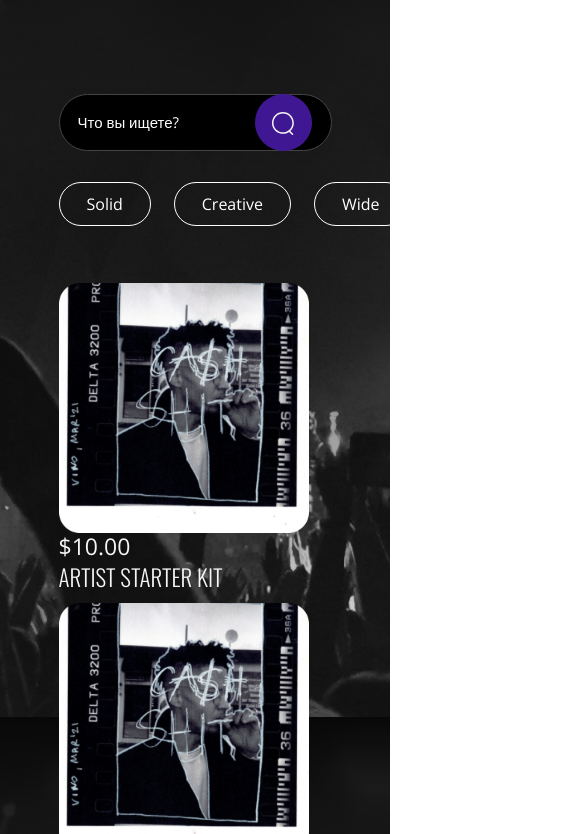
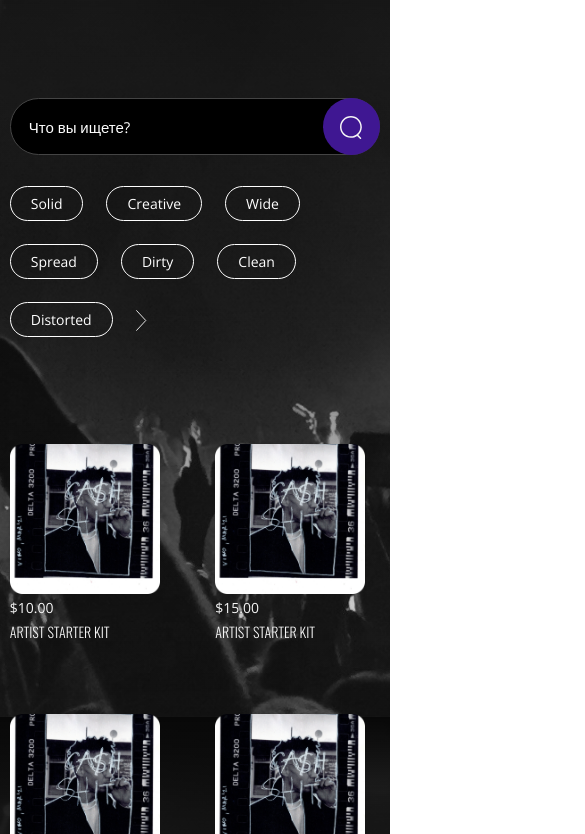
Before and after one commit to presets-star/Frontend, a plain HTML site: page categories/catalog.html in a window 390 px wide. Shown: the part 127-961 px from the top of the page, 585 px wide, since content can reach past the window. Drawn offline with nearby package versions, Linux system fonts and the light colour scheme.

Commit message:
fix media scren

```diff
--- a/categories/catalog.html
+++ b/categories/catalog.html
@@ -41,8 +41,9 @@
                         <li value="5" class="categories__select-li Dirty">Dirty</li>
                         <li value="6" class="categories__select-li Clean">Clean</li>
                         <li value="7" class="categories__select-li Distorted">Distorted</li>
+
+                        <button class="right__select"><img src="images/right.svg" /></button>
                     </ul>
-                    <button class="right__select"><img src="images/right.svg" /></button>
                 </div>
             </main>
             <div class="card root"></div>
--- a/categories/css/styles.css
+++ b/categories/css/styles.css
@@ -38,10 +38,14 @@ body {
 
 .nav {
   display: flex;
-  gap: 50px; }
+  align-items: center;
+  gap: 20px; }
 
 .header {
+
   display: flex;
+  flex-wrap: wrap;
+  gap: 30px;
   justify-content: space-between;
   padding: 75px 0px 114px 0px; }
 .categories {
@@ -53,7 +57,8 @@ body {
   position: relative; }
 
 .categories__search .input-element {
-  display: flex; }
+  display: flex;
+ }
 
 .input {
   width: 501px;
@@ -77,14 +82,18 @@ body {
   margin-right: 20px;
   right: 0; }
 .select {
-  display: flex;
-  align-items: baseline;
+  display: flex !important;
+  justify-content: start;
+  flex-wrap: wrap !important;
+width: 100% !important;
 }
 
 .categories__select {
   margin-top: 31px;
   display: flex;
-  gap: 23px; }
+  gap: 23px;
+  align-items: center;
+flex-wrap:wrap ; }
 
 .categories__select-li {
   color: #fff;
@@ -102,7 +111,7 @@ body {
 .right__select {
   width: 11px;
   height: 19px;
-  margin-left: 23px;
+
 }
 .card {
   color: white;
@@ -110,13 +119,21 @@ body {
   font-weight: bold;
   margin-top: 22px; }
   .card_wrapper {
-    display: grid;
+    display: flex;
+    align-items: center;
+    justify-content: start;
+    flex-wrap: wrap;
+    width: 100%;
+    gap: 25px;
+  /*   display: grid;
     grid-template-columns: repeat(auto-fill, minmax(256px, 1fr));
-    grid-row-gap: 25px;
+    grid-row-gap: 25px; */
   }
   .card .card_img {
     width: 250px;
-    height: 250px;}
+    height: 250px;
+  margin-top: 50px;}
+
   .card .text {
     display: flex;
     width: 165px;
@@ -216,7 +233,7 @@ body {
   text-align: center;
   color: #f5f5f5;
   height: 171px;
-  width: 1200px;
+  width: 100%;
 }
 .review_content > div {
   width: 1067px;
@@ -284,6 +301,7 @@ body {
   display: flex;
   flex-direction: column;
   gap: 24px;
+  flex-wrap: wrap !important;
 }
 .footer_container h3 {
   font-family: 'Oswald', sans-serif;
@@ -299,3 +317,164 @@ body {
   flex-direction: column;
   gap: 11px;
 }
+
+
+@media(max-width:1100px){
+
+  .container {
+    width: 80%;
+    margin: 0 auto;
+  }}
+
+
+@media(max-width:700px){
+
+  .container {
+    width: 80%;
+    margin: 0 auto;
+  }
+  .card_wrapper {
+    display: flex;
+    align-items: center;
+    justify-content: space-between;
+    flex-wrap: wrap;
+    width: 100%;
+    gap: 25px;}
+
+
+
+  }
+
+
+
+
+@media(max-width:500px){
+
+  .container {
+    width: 90%;
+    margin: 0 auto;
+  }
+  .card_wrapper {
+    display: flex;
+    align-items: center;
+    justify-content: space-between;
+    flex-wrap: wrap;
+    width: 100%;
+    gap: 25px;}
+
+    .card .card_img {
+      width: 200px;
+      height: 200px;
+    margin-top: 50px;}
+    .card .text {
+      display: flex;
+      width: 165px;
+      height: 45px;
+      flex-wrap: wrap; }
+      .card .text p {
+        padding-right: 80px;
+        font-family: "Open Sans", sans-serif;
+        color: #f5f5f5;
+        font-size: 18px;
+        font-weight: 400;
+        }
+      .card .text h6 {
+        margin: 0;
+        font-family: 'Oswald', sans-serif;
+        font-weight: 300;
+        color: #f5f5f5;
+        font-size: 18px;
+      }
+
+.main_descr-flex {
+  display: block;
+}
+.form form {
+  display: flex;
+  max-width: 300px;
+  position: relative;
+  margin: 0 auto;
+}
+
+.h2 {
+  font-family: 'Oswald', sans-serif;
+  font-weight: 400;
+  font-size: 17px;
+  text-transform: uppercase;
+}
+.button-post {
+  right: 0;
+  position: absolute;
+  background: #3f1792;
+  border: none;
+  font-size: 13px;
+  padding: 20px 27px;
+}
+.input-post {
+  border: 0.50px solid #444;
+}
+.input-post[type="text"]::placeholder {
+  font-weight: 400;
+  font-size: 15px;
+  color: #a0a0a0;
+}
+.search-button {
+  position: absolute;
+  margin-right: 0px;
+  right: 0; }
+
+.footer_container h3 {
+  font-family: 'Oswald', sans-serif;
+  font-weight: 400;
+  font-size: 17px;
+}
+.categories__select-li {
+  color: #fff;
+  font-family: "Open Sans", sans-serif;
+  padding: 7px 20px;
+  box-sizing: border-box;
+  border: 0.5px solid #fff;
+  border-radius: 28.5px;
+  font-size: 14px;
+  transition: background-color 0.1s; }
+  }
+
+
+
+@media(max-width:450px){
+  .container {
+    width: 95%;
+    margin: 0 auto;
+  }
+  .card_wrapper {
+    display: flex;
+    align-items: center;
+    justify-content: space-between;
+    flex-wrap: wrap;
+    width: 100%;
+    gap: 25px;}
+
+    .card .card_img {
+      width: 150px;
+      height: 150px;
+    margin-top: 50px;}
+    .card .text {
+      display: flex;
+      width: 165px;
+      height: 45px;
+      flex-wrap: wrap; }
+      .card .text p {
+        padding-right: 80px;
+        font-family: "Open Sans", sans-serif;
+        color: #f5f5f5;
+        font-size: 14px;
+        font-weight: 400;
+        }
+      .card .text h6 {
+        margin: 0;
+        font-family: 'Oswald', sans-serif;
+        font-weight: 300;
+        color: #f5f5f5;
+        font-size: 14px;
+      }
+}
```
